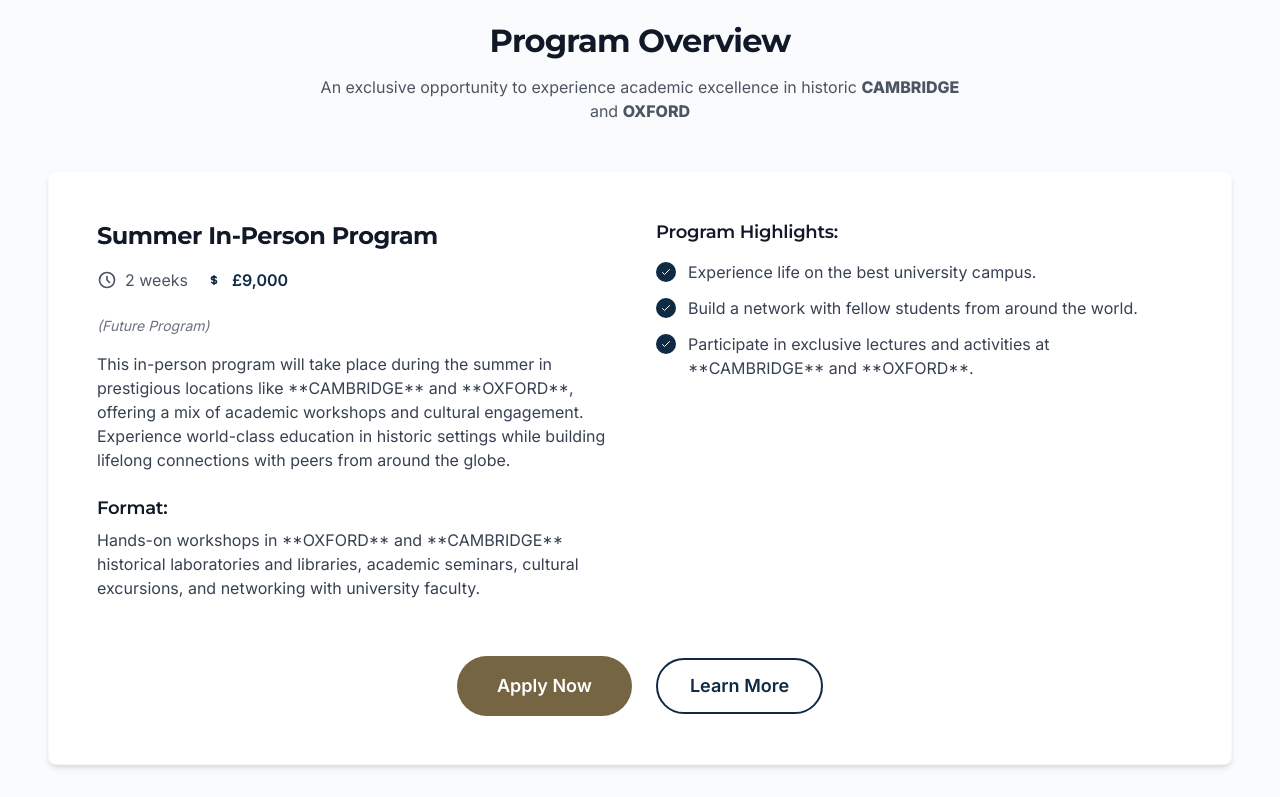
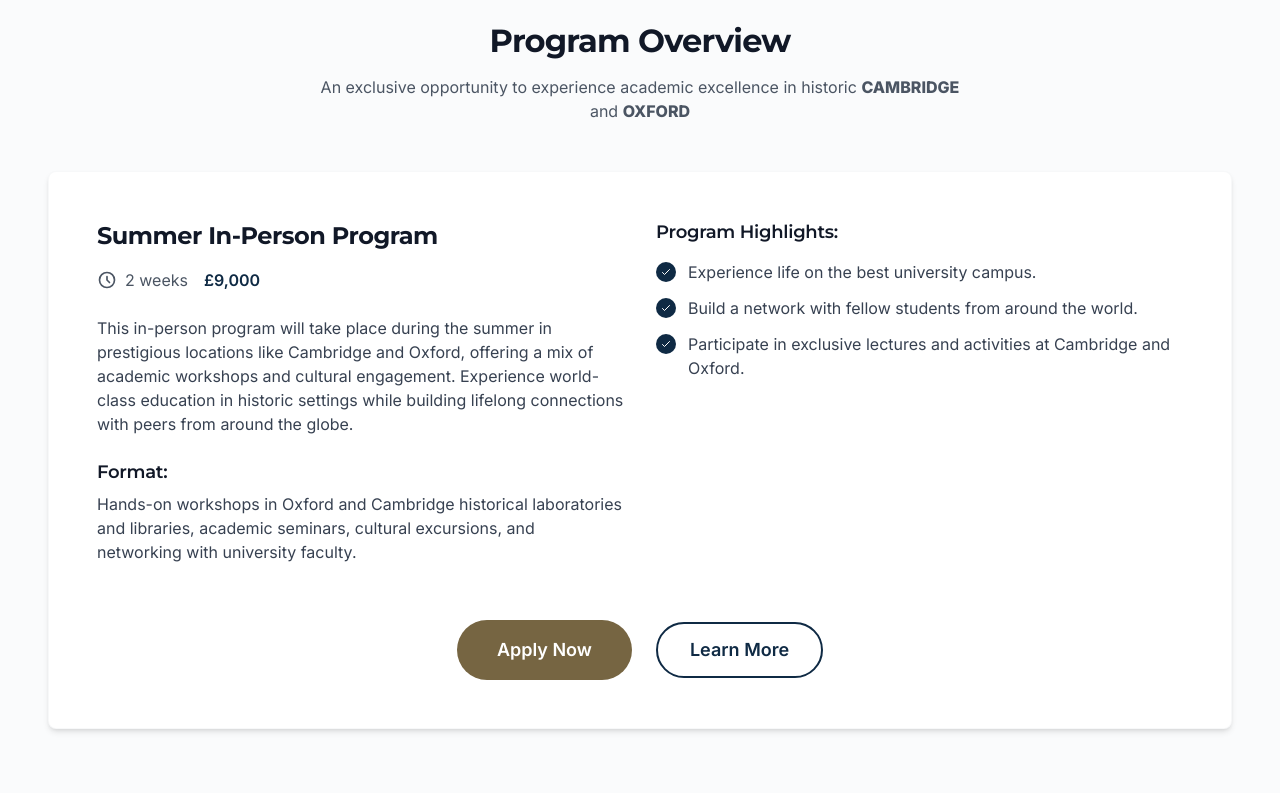
Before and after one commit to eddie-kay0462/Newton-Imperial-Education-, a React (Vite) app: page /summer-programs in a window 1280 px wide. Shown: the part 442-1239 px from the top of the page. Built offline with nearby package versions, Linux system fonts and the light colour scheme.

Commit message:
removed some duplicate icons

```diff
--- a/src/components/CareerExplorationPathways.jsx
+++ b/src/components/CareerExplorationPathways.jsx
@@ -52,9 +52,6 @@
                     <span className="text-xs sm:text-sm md:text-base" style={{ fontSize: 'clamp(0.75rem, 1.8vw, 1rem)' }}>4 weeks</span>
                   </div>
                   <div className="flex items-center text-primary-600 font-semibold">
-                    <svg className="w-3 h-3 sm:w-4 sm:h-4 md:w-5 md:h-5 mr-1 sm:mr-2" fill="none" stroke="currentColor" viewBox="0 0 24 24">
-                      <path strokeLinecap="round" strokeLinejoin="round" strokeWidth={2} d="M12 8c-1.657 0-3 .895-3 2s1.343 2 3 2 3 .895 3 2-1.343 2-3 2m0-8c1.11 0 2.08.402 2.599 1M12 8V7m0 1v8m0 0v1m0-1c-1.11 0-2.08-.402-2.599-1" />
-                    </svg>
                     <span className="text-xs sm:text-sm md:text-base" style={{ fontSize: 'clamp(0.75rem, 1.8vw, 1rem)' }}>$1,000</span>
                   </div>
                 </div>
--- a/src/components/IntensivePrograms.jsx
+++ b/src/components/IntensivePrograms.jsx
@@ -129,9 +129,6 @@
                     <span className="text-xs sm:text-sm md:text-base" style={{ fontSize: 'clamp(0.75rem, 1.8vw, 1rem)' }}>{currentProgram.duration}</span>
                   </div>
                   <div className="flex items-center text-primary-600 font-semibold">
-                    <svg className="w-3 h-3 sm:w-4 sm:h-4 md:w-5 md:h-5 mr-1 sm:mr-2" fill="none" stroke="currentColor" viewBox="0 0 24 24">
-                      <path strokeLinecap="round" strokeLinejoin="round" strokeWidth={2} d="M12 8c-1.657 0-3 .895-3 2s1.343 2 3 2 3 .895 3 2-1.343 2-3 2m0-8c1.11 0 2.08.402 2.599 1M12 8V7m0 1v8m0 0v1m0-1c-1.11 0-2.08-.402-2.599-1" />
-                    </svg>
                     <span className="text-xs sm:text-sm md:text-base" style={{ fontSize: 'clamp(0.75rem, 1.8vw, 1rem)' }}>{currentProgram.price}</span>
                   </div>
                 </div>
--- a/src/components/LeadershipPersonalDevelopment.jsx
+++ b/src/components/LeadershipPersonalDevelopment.jsx
@@ -52,9 +52,6 @@
                     <span className="text-xs sm:text-sm md:text-base" style={{ fontSize: 'clamp(0.75rem, 1.8vw, 1rem)' }}>5 weeks</span>
                   </div>
                   <div className="flex items-center text-primary-600 font-semibold">
-                    <svg className="w-3 h-3 sm:w-4 sm:h-4 md:w-5 md:h-5 mr-1 sm:mr-2" fill="none" stroke="currentColor" viewBox="0 0 24 24">
-                      <path strokeLinecap="round" strokeLinejoin="round" strokeWidth={2} d="M12 8c-1.657 0-3 .895-3 2s1.343 2 3 2 3 .895 3 2-1.343 2-3 2m0-8c1.11 0 2.08.402 2.599 1M12 8V7m0 1v8m0 0v1m0-1c-1.11 0-2.08-.402-2.599-1" />
-                    </svg>
                     <span className="text-xs sm:text-sm md:text-base" style={{ fontSize: 'clamp(0.75rem, 1.8vw, 1rem)' }}>$1,100</span>
                   </div>
                 </div>
--- a/src/components/ResearchScholarPrograms.jsx
+++ b/src/components/ResearchScholarPrograms.jsx
@@ -60,7 +60,7 @@
       <section
         className="relative text-white py-8 sm:py-12 lg:py-16 xl:py-20 bg-cover bg-center bg-no-repeat"
         style={{
-          backgroundImage: `linear-gradient(rgba(0, 0, 0, 0.6), rgba(0, 0, 0, 0.6)), url('https://images.unsplash.com/photo-1481627834876-b7833e8f5570?ixlib=rb-4.0.3&ixid=M3wxMjA3fDB8MHxwaG90by1wYWdlfHx8fGVufDB8fHx8fA%3D%3D&auto=format&fit=crop&w=2070&q=80')`
+          backgroundImage: `linear-gradient(rgba(0, 0, 0, 0.6), rgba(0, 0, 0, 0.6)), url('/oxford_pics/bodleian_library2.jpg')`
         }}
       >
         <div className="relative max-w-7xl mx-auto px-4 sm:px-6 md:px-8 lg:px-12">
@@ -120,9 +120,6 @@
                     <span className="text-xs sm:text-sm md:text-base" style={{ fontSize: 'clamp(0.75rem, 1.8vw, 1rem)' }}>{currentProgram.duration}</span>
                   </div>
                   <div className="flex items-center text-primary-600 font-semibold">
-                    <svg className="w-3 h-3 sm:w-4 sm:h-4 md:w-5 md:h-5 mr-1 sm:mr-2" fill="none" stroke="currentColor" viewBox="0 0 24 24">
-                      <path strokeLinecap="round" strokeLinejoin="round" strokeWidth={2} d="M12 8c-1.657 0-3 .895-3 2s1.343 2 3 2 3 .895 3 2-1.343 2-3 2m0-8c1.11 0 2.08.402 2.599 1M12 8V7m0 1v8m0 0v1m0-1c-1.11 0-2.08-.402-2.599-1" />
-                    </svg>
                     <span className="text-xs sm:text-sm md:text-base" style={{ fontSize: 'clamp(0.75rem, 1.8vw, 1rem)' }}>{currentProgram.price}</span>
                   </div>
                 </div>
--- a/src/components/SummerPrograms.jsx
+++ b/src/components/SummerPrograms.jsx
@@ -13,13 +13,12 @@
     title: "Summer In-Person Program",
     duration: "2 weeks",
     price: "£9,000",
-    status: "(Future Program)",
-    overview: "This in-person program will take place during the summer in prestigious locations like **CAMBRIDGE** and **OXFORD**, offering a mix of academic workshops and cultural engagement. Experience world-class education in historic settings while building lifelong connections with peers from around the globe.",
-    format: "Hands-on workshops in **OXFORD** and **CAMBRIDGE** historical laboratories and libraries, academic seminars, cultural excursions, and networking with university faculty.",
+    overview: "This in-person program will take place during the summer in prestigious locations like Cambridge and Oxford, offering a mix of academic workshops and cultural engagement. Experience world-class education in historic settings while building lifelong connections with peers from around the globe.",
+    format: "Hands-on workshops in Oxford and Cambridge historical laboratories and libraries, academic seminars, cultural excursions, and networking with university faculty.",
     highlights: [
       "Experience life on the best university campus.",
       "Build a network with fellow students from around the world.",
-      "Participate in exclusive lectures and activities at **CAMBRIDGE** and **OXFORD**."
+      "Participate in exclusive lectures and activities at Cambridge and Oxford."
     ]
   };
 
@@ -106,15 +105,10 @@
                     <span className="text-xs sm:text-sm md:text-base" style={{ fontSize: 'clamp(0.75rem, 1.8vw, 1rem)' }}>{program.duration}</span>
                   </div>
                   <div className="flex items-center text-primary-600 font-semibold">
-                    <svg className="w-3 h-3 sm:w-4 sm:h-4 md:w-5 md:h-5 mr-1 sm:mr-2" fill="none" stroke="currentColor" viewBox="0 0 24 24">
-                      <path strokeLinecap="round" strokeLinejoin="round" strokeWidth={2} d="M12 8c-1.657 0-3 .895-3 2s1.343 2 3 2 3 .895 3 2-1.343 2-3 2m0-8c1.11 0 2.08.402 2.599 1M12 8V7m0 1v8m0 0v1m0-1c-1.11 0-2.08-.402-2.599-1" />
-                    </svg>
                     <span className="text-xs sm:text-sm md:text-base" style={{ fontSize: 'clamp(0.75rem, 1.8vw, 1rem)' }}>{program.price}</span>
                   </div>
                 </div>
-                <p className="text-xs sm:text-sm text-gray-500 mb-2 sm:mb-3 lg:mb-4 italic" style={{ fontSize: 'clamp(0.75rem, 1.4vw, 0.875rem)' }}>
-                  {program.status}
-                </p>
+
                 <p className="text-xs sm:text-sm md:text-base text-gray-700 mb-3 sm:mb-4 lg:mb-6 leading-relaxed" style={{ fontSize: 'clamp(0.75rem, 1.6vw, 1rem)' }}>
                   {program.overview}
                 </p>
--- a/src/components/UniversityPrepCourse.jsx
+++ b/src/components/UniversityPrepCourse.jsx
@@ -133,9 +133,7 @@
                 </div>
 
                 <div className="flex items-center">
-                  <svg className="w-3 h-3 sm:w-4 sm:h-4 md:w-5 md:h-5 text-primary-600 mr-2 sm:mr-3" fill="none" stroke="currentColor" viewBox="0 0 24 24">
-                    <path strokeLinecap="round" strokeLinejoin="round" strokeWidth={2} d="M12 8c-1.657 0-3 .895-3 2s1.343 2 3 2 3 .895 3 2-1.343 2-3 2m0-8c1.11 0 2.08.402 2.599 1M12 8V7m0 1v8m0 0v1m0-1c-1.11 0-2.08-.402-2.599-1" />
-                  </svg>
+                  <div className="w-3 h-3 sm:w-4 sm:h-4 md:w-5 md:h-5 mr-2 sm:mr-3 flex-shrink-0"></div>
                   <div>
                     <span className="text-xs sm:text-sm text-gray-500" style={{ fontSize: 'clamp(0.75rem, 1.4vw, 0.875rem)' }}>Investment</span>
                     <div className="font-medium text-xs sm:text-sm md:text-base" style={{ fontSize: 'clamp(0.875rem, 1.6vw, 1rem)' }}>$1,500</div>
--- a/src/components/WhyChooseUsPage.jsx
+++ b/src/components/WhyChooseUsPage.jsx
@@ -435,9 +435,9 @@
               </div>
 
               <div className="bg-white border border-[#B8A67A] rounded-2xl p-8 shadow-md hover:shadow-lg transition-all duration-300 group">
-                <div className="w-12 h-12 bg-amber-100 rounded-lg flex items-center justify-center mb-6 group-hover:scale-110 transition-transform duration-300">
-                  <svg className="w-6 h-6 text-amber-600" fill="none" stroke="currentColor" viewBox="0 0 24 24">
-                    <path strokeLinecap="round" strokeLinejoin="round" strokeWidth={2} d="M12 8c-1.657 0-3 .895-3 2s1.343 2 3 2 3 .895 3 2-1.343 2-3 2m0-8c1.11 0 2.08.402 2.599 1M12 8V7m0 1v8m0 0v1m0-1c-1.11 0-2.08-.402-2.599-1" />
+                <div className="w-12 h-12 bg-blue-100 rounded-lg flex items-center justify-center mb-6 group-hover:scale-110 transition-transform duration-300">
+                  <svg className="w-6 h-6 text-blue-600" fill="none" stroke="currentColor" viewBox="0 0 24 24">
+                    <path strokeLinecap="round" strokeLinejoin="round" strokeWidth={2} d="M9 12l2 2 4-4m6 2a9 9 0 11-18 0 9 9 0 0118 0z" />
                   </svg>
                 </div>
                 <h3 className="text-lg font-bold text-gray-900 mb-4">Scholarship and Financial Aid</h3>
```
